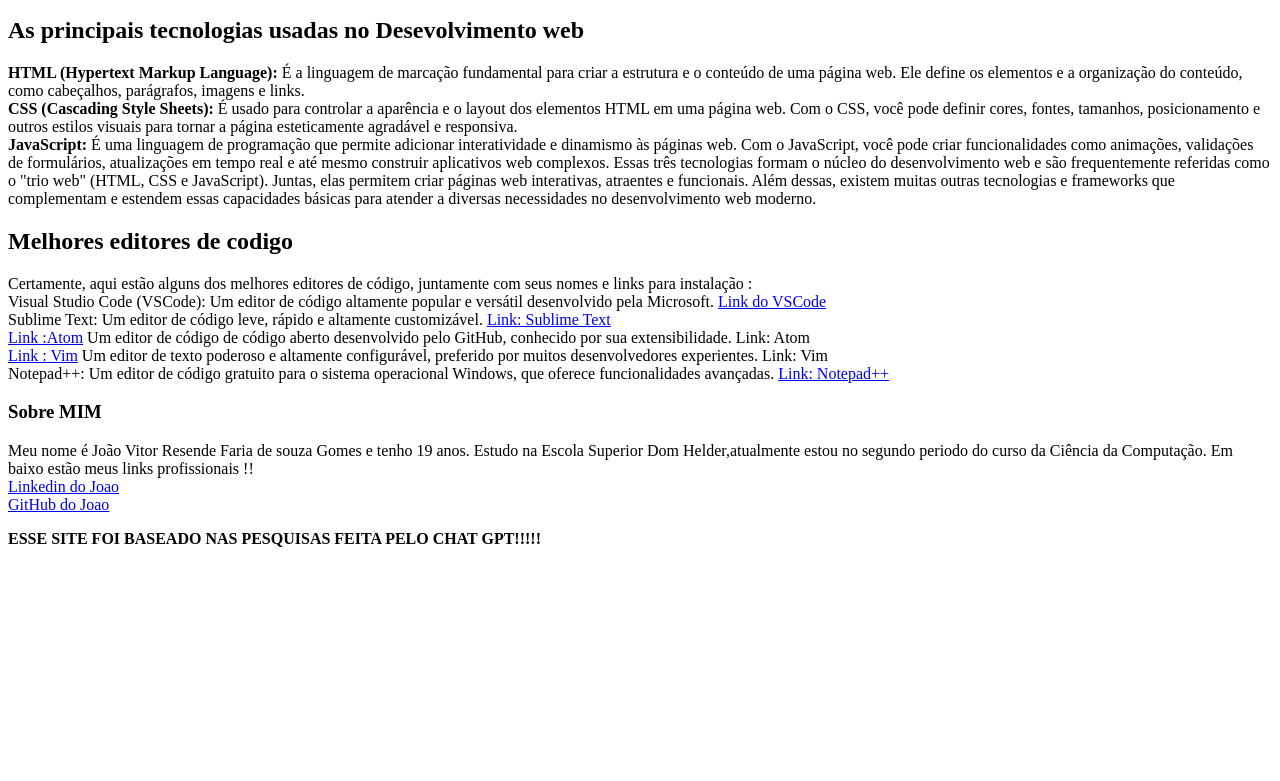
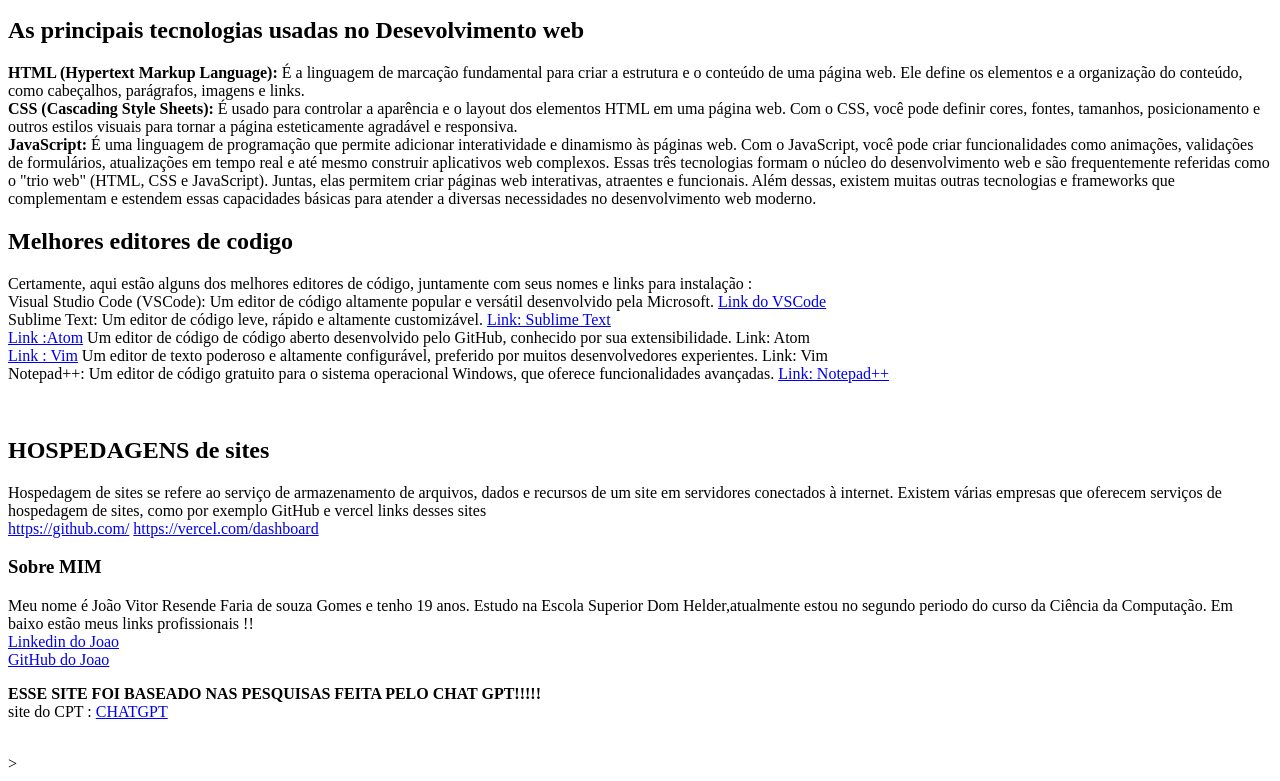
Before and after one commit to Joaovitorresnde/meuLinkedin, a plain HTML site: page index.html in a window 1280 px wide. Shown: the part 793-1574 px from the top of the page. Before the commit the page ends 1357 px from the top, so only its background shows below. Drawn offline with Linux system fonts and the light colour scheme.

Commit message:
Update index.html

```diff
--- a/index.html
+++ b/index.html
@@ -17,6 +17,8 @@
               <a href="#Front-end and Back-end"> </a>
                <a href="#full-stack"> Full-stack</a>  <br/>
                <a href="#editores">Editores de codigo</a>
+               <a href="*hospedagens">hospedagens de sites</a>
+               <a href="#sobre mim">Sobre mim</a>
           </nav>
         </header>
         <article>
@@ -67,7 +69,7 @@
             <span><strong>JavaScript:</strong></span>  É uma linguagem de programação que permite adicionar interatividade e dinamismo às páginas web. Com o JavaScript, você pode criar funcionalidades como animações, validações de formulários, atualizações em tempo real e até mesmo construir aplicativos web complexos.
             Essas três tecnologias formam o núcleo do desenvolvimento web e são frequentemente referidas como o "trio web" (HTML, CSS e JavaScript). Juntas, elas permitem criar páginas web interativas, atraentes e funcionais. Além dessas, existem muitas outras tecnologias e frameworks que complementam e estendem essas capacidades básicas para atender a diversas necessidades no desenvolvimento web moderno. </p>
           </section>
-           <section> <h2 id="editores"> Melhores editores de codigo </h2>
+           <section> <h2 id ="editores"> Melhores editores de codigo </h2>
            <p>
             Certamente, aqui estão alguns dos melhores editores de código, juntamente com seus nomes e links para instalação : <br/>
 
@@ -91,24 +93,37 @@
 
             <a href="https://notepad-plus-plus.org/downloads/">Link: Notepad++</a>
           </p>
-          </section>
+          </section> <br>
+          <section> <h2 id = hospedagens> HOSPEDAGENS de sites
+          </h2>
+        <p>
+          Hospedagem de sites se refere ao serviço de armazenamento de arquivos, dados e recursos de um site em servidores conectados à internet.
+          Existem várias empresas que oferecem serviços de hospedagem de sites, como por exemplo GitHub e vercel
+          links desses sites <br>
+           <a href="https://github.com/">https://github.com/</a>
+           <a href="https://vercel.com/dashboard">https://vercel.com/dashboard</a>
+        </p></section>
     </article>
-          <aside> <h3 id="sobre mim ">Sobre MIM</h3>
+          <aside> <h3 id ="sobre mim ">Sobre MIM</h3>
            <p> Meu nome é João Vitor Resende Faria de souza Gomes e tenho 19 anos.
             Estudo na Escola Superior Dom Helder,atualmente estou no segundo periodo do curso da Ciência da Computação.
             Em baixo estão meus links profissionais !! <br>
-            <a href="www.linkedin.com/in/
-            joão-vitor-resende-3a10b420a
+            <a href="https://www.linkedin.com/in/jo%C3%A3o-vitor-resende-3a10b420a/
             ">Linkedin do Joao</a> <br>
              <a href="https://github.com/Joaovitorresnde">GitHub do Joao</a>
            </p>
 
 
           </aside>
-        <footer> <p> <span><strong>ESSE SITE FOI BASEADO NAS PESQUISAS FEITA PELO CHAT GPT!!!!!
-        </strong></span>
 
-      <a href="https://chat.openai.com/"></a></p></footer>
+        <footer>
+
+           <p> <span><strong>ESSE SITE FOI BASEADO NAS PESQUISAS FEITA PELO CHAT GPT!!!!!
+
+        </strong></span> <br>
+        site do CPT : <a href="https://chat.openai.com/"> CHATGPT</a> </p>
+         <br>
+      ></footer>
 
 
         </body>
```
